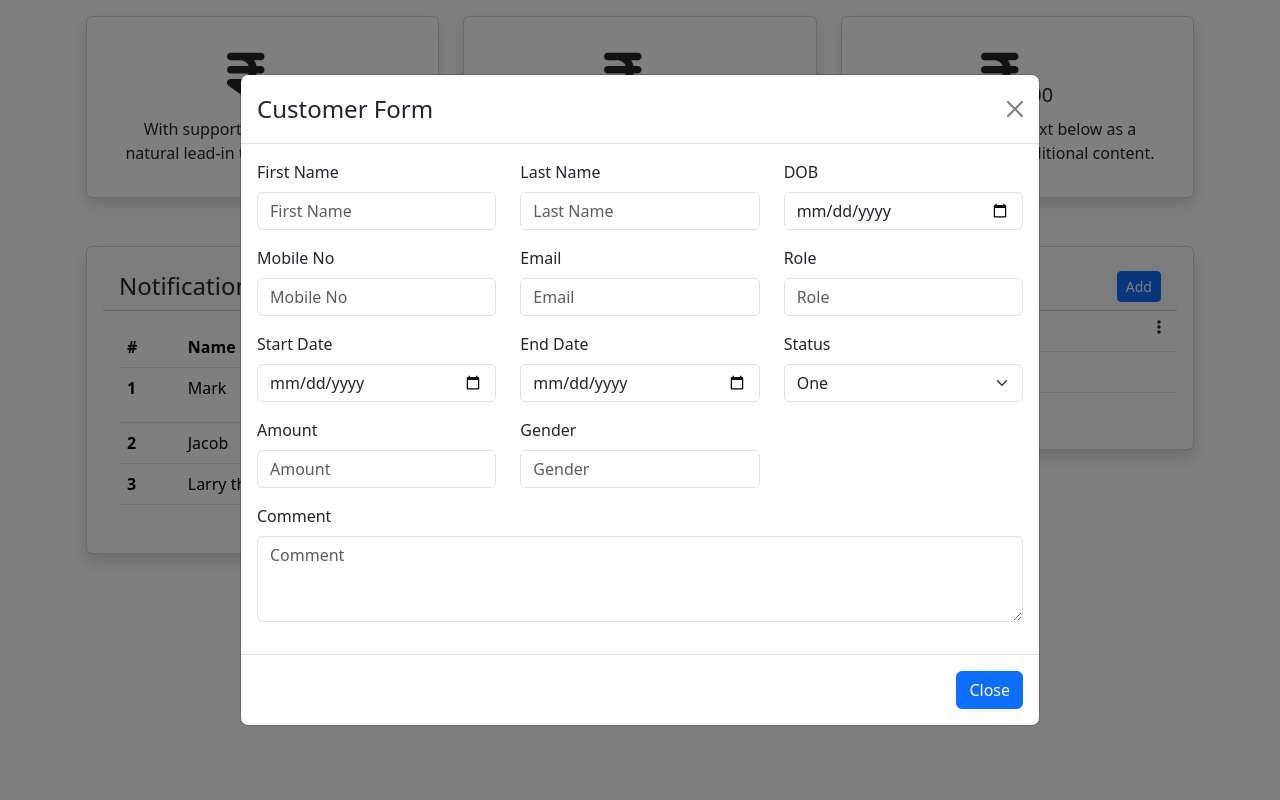
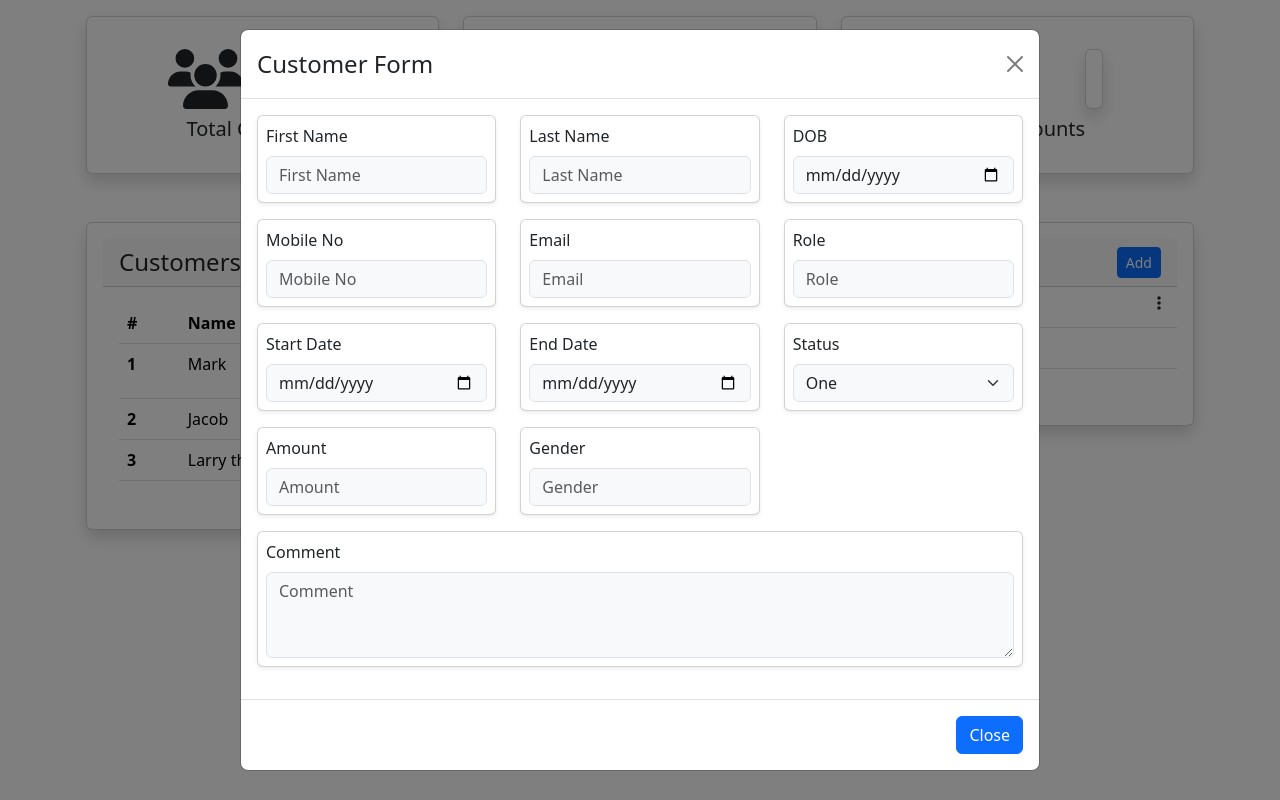
Before and after one commit to arvind8652/praramb, a React (Create React App) app: page / in a window 1280 px wide. Both pictures are taken after a click on the icon 544 px from the left and 443 px from the top of the page. Built offline with nearby package versions, Linux system fonts and the light colour scheme; no server answers.

Commit message:
few changes

```diff
--- a/src/components/commonComp/CustCard.jsx
+++ b/src/components/commonComp/CustCard.jsx
@@ -1,18 +1,16 @@
 import React from "react";
 import { FontAwesomeIcon } from "@fortawesome/react-fontawesome";
-import { faIndianRupee } from "@fortawesome/free-solid-svg-icons";
 
-const CustCard = () => {
+const CustCard = (props) => {
+  const { icon, data, text } = props;
   return (
     <div className="card text-center shadow p-3 mb-5 bg-white rounded">
       <div className="card-body">
-        <h5 className="card-title">
-          <FontAwesomeIcon icon={faIndianRupee} size="3x" />
-          300
+        <h5 className="card-title d-flex justify-content-around">
+          <FontAwesomeIcon icon={icon} size="3x" />
+          <div className="card fs-1 shadow p-2 bg-white rounded">{data}</div>
         </h5>
-        <p className="card-text">
-          With supporting text below as a natural lead-in to additional content.
-        </p>
+        <h5 className="card-text">{text}</h5>
       </div>
     </div>
   );
--- a/src/components/commonComp/CustInputField.jsx
+++ b/src/components/commonComp/CustInputField.jsx
@@ -4,9 +4,10 @@ import { Form } from "react-bootstrap";
 const CustInputField = (props) => {
   const { label, placeholder, type, name } = props;
   return (
-    <Form.Group>
+    <Form.Group className="card p-2 shadow-sm bg-white rounded">
       <Form.Label>{label}</Form.Label>
       <Form.Control
+        className="bg-light"
         type={type}
         placeholder={placeholder || label}
         name={name}
--- a/src/components/commonComp/CustSelectField.jsx
+++ b/src/components/commonComp/CustSelectField.jsx
@@ -4,9 +4,9 @@ import { Form } from "react-bootstrap";
 const CustSelectField = (props) => {
   const { label, placeholder, type, name } = props;
   return (
-    <Form.Group>
+    <Form.Group className="card p-2 shadow-sm bg-white rounded">
       <Form.Label>{label}</Form.Label>
-      <Form.Select>
+      <Form.Select className="bg-light">
         <option>One</option>
         <option>two</option>
       </Form.Select>
--- a/src/components/commonComp/CustTable.jsx
+++ b/src/components/commonComp/CustTable.jsx
@@ -15,7 +15,7 @@ const CustTable = (props) => {
         className="card-header"
         style={{ display: "flex", justifyContent: "space-between" }}
       >
-        <h4 className="my-auto">Notification</h4>
+        <h4 className="my-auto">Customers</h4>
         <button className="btn btn-primary btn-sm" {...props}>
           Add
         </button>
--- a/src/components/commonComp/CustTextAreaField.jsx
+++ b/src/components/commonComp/CustTextAreaField.jsx
@@ -4,10 +4,10 @@ import { Form } from "react-bootstrap";
 const CustTextAreaField = (props) => {
   const { label, placeholder, type, name } = props;
   return (
-    <Form.Group>
+    <Form.Group className="card p-2 shadow-sm bg-white rounded">
       <Form.Label>{label}</Form.Label>
       <textarea
-        class="form-control"
+        className="form-control bg-light"
         placeholder={placeholder || label}
         name={name}
         rows="3"
--- /dev/null
+++ b/src/components/forms/MemberShipSummary.jsx
@@ -0,0 +1,48 @@
+import React, { useEffect, useState } from "react";
+import { get } from "../../utities/apiServices";
+import CustCard from "../commonComp/CustCard";
+import {
+  faIndianRupee,
+  faPersonWalking,
+  faUsers,
+} from "@fortawesome/free-solid-svg-icons";
+
+const MemberShipSummary = () => {
+  const [data, setData] = useState({});
+  useEffect(() => {
+    const getMeberShipDetail = async () => {
+      const val = await get("memberShipDetail");
+      setData(val?.data);
+    };
+    getMeberShipDetail();
+  }, []);
+  return (
+    <>
+      <div className="row text-center">
+        <div className="col">
+          <CustCard
+            icon={faUsers}
+            data={data?.totalUsers}
+            text="Total Customers"
+          />
+        </div>
+        <div className="col">
+          <CustCard
+            icon={faPersonWalking}
+            data={data?.activeUsers}
+            text="Today available Customers"
+          />
+        </div>
+        <div className="col">
+          <CustCard
+            icon={faIndianRupee}
+            data={data?.totalAmount}
+            text="Total Amounts"
+          />
+        </div>
+      </div>
+    </>
+  );
+};
+
+export default MemberShipSummary;
--- a/src/container/Dashboard.jsx
+++ b/src/container/Dashboard.jsx
@@ -7,23 +7,19 @@ import { Button } from "react-bootstrap";
 import CustomerForm from "../components/forms/CustomerForm";
 import { CUSTOMER_FORM, NOTIFICATION_FORM } from "../utities/constants";
 import NotificationForm from "../components/forms/NotificationForm";
+import {
+  faIndianRupee,
+  faPersonWalking,
+  faUsers,
+} from "@fortawesome/free-solid-svg-icons";
+import MemberShipSummary from "../components/forms/MemberShipSummary";
 
 const Dashboard = () => {
   const [showModal, setShowModal] = useState(false);
   const [modalFor, setModalFor] = useState(CUSTOMER_FORM);
   return (
     <div className="container  p-3">
-      <div className="row text-center">
-        <div className="col">
-          <CustCard />
-        </div>
-        <div className="col">
-          <CustCard />
-        </div>
-        <div className="col">
-          <CustCard />
-        </div>
-      </div>
+      <MemberShipSummary />
       <div className="row">
         <div className="col-8">
           <CustTable
--- a/src/utities/apiServices.js
+++ b/src/utities/apiServices.js
@@ -0,0 +1,40 @@
+import { BASEURL } from "./constants";
+
+export const get = async (url) => {
+  //   const resp = await fetch(`${BASEURL}${url}`, {
+  //     mode: "no-cors",
+  //     headers: {
+  //       "Access-Control-Allow-Origin": "*",
+  //       accept: "*/*",
+  //     },
+  //   });
+  //   const result = await resp.json();
+  //   return result;
+
+  //   fetch(`https://jsonplaceholder.typicode.com/todos/1`)
+  //     .then((response) => {
+  //       console.log(response);
+  //       return response.json(); // or response.text(), etc.
+  //     })
+  //     .then((data) => {
+  //       console.log(data);
+  //     })
+  //     .catch((error) => {
+  //       console.error("Error:", error);
+  //     });
+
+  return fetch(`${BASEURL}${url}`)
+    .then((response) => {
+      if (!response.ok) {
+        throw new Error("Network response was not ok");
+      }
+      return response.json(); // or response.text() depending on the response type
+    })
+    .then((data) => {
+      //   console.log(data); // Log the mock data received from Mockoon
+      return data;
+    })
+    .catch((error) => {
+      console.error("There was a problem with the fetch operation:", error);
+    });
+};
--- a/src/utities/constants.js
+++ b/src/utities/constants.js
@@ -1,2 +1,4 @@
 export const CUSTOMER_FORM = "customer_Form";
 export const NOTIFICATION_FORM = "notification_Form";
+
+export const BASEURL = "http://localhost:5001/";
```
